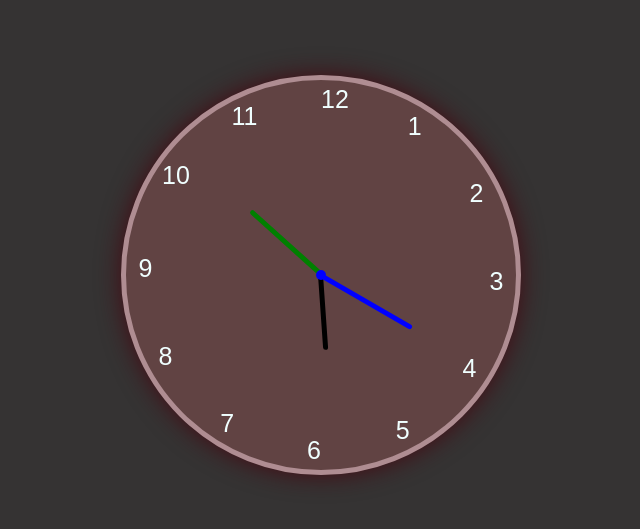
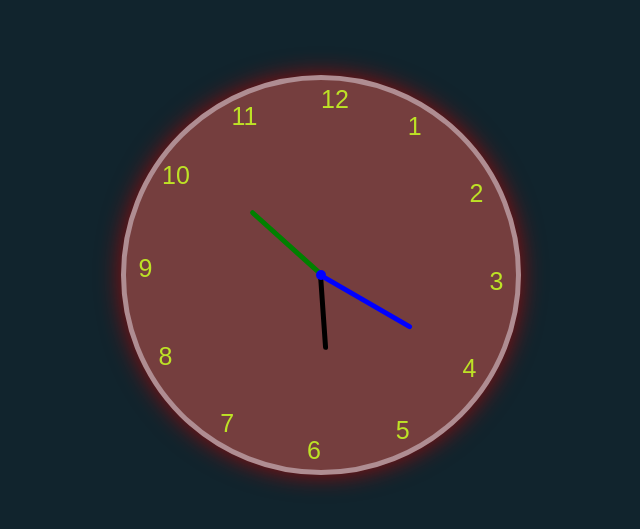
Before and after one commit to dpsharma2036/js_clock, a plain HTML site: page index.html in a window 1280 px wide. Shown: the part 125-654 px from the top of the page, without its empty margins (319-959 px from the left). Drawn offline with Linux system fonts and the light colour scheme.

Commit message:
style.css modified

```diff
--- a/style.css
+++ b/style.css
@@ -3,7 +3,7 @@
     padding: 0;
     box-sizing: border-box;
     font-family: Arial, Helvetica, sans-serif;
-    color: azure;
+    color: rgb(189, 226, 38);
 }
 
 body{
@@ -11,7 +11,7 @@ body{
     justify-content: center;
     align-items: center;
     min-height: 100vh;
-    background-color: rgb(53, 51, 51);
+    background-color: rgb(17, 36, 45);
 
 }
 
@@ -23,9 +23,9 @@ body{
     width: 400px;
     height: 400px;
     border-radius: 50%;
-    background-color: rgb(97, 67, 67);
+    background-color: rgb(117, 62, 62);
     border: 5px solid rgb(175, 141, 146);
-    box-shadow: 0px 0px 25px  rgb(69, 10, 19);
+    box-shadow: 0px 0px 25px  rgb(146, 12, 12);
    display: flex;
    justify-content: center;
    align-items: center;
```
